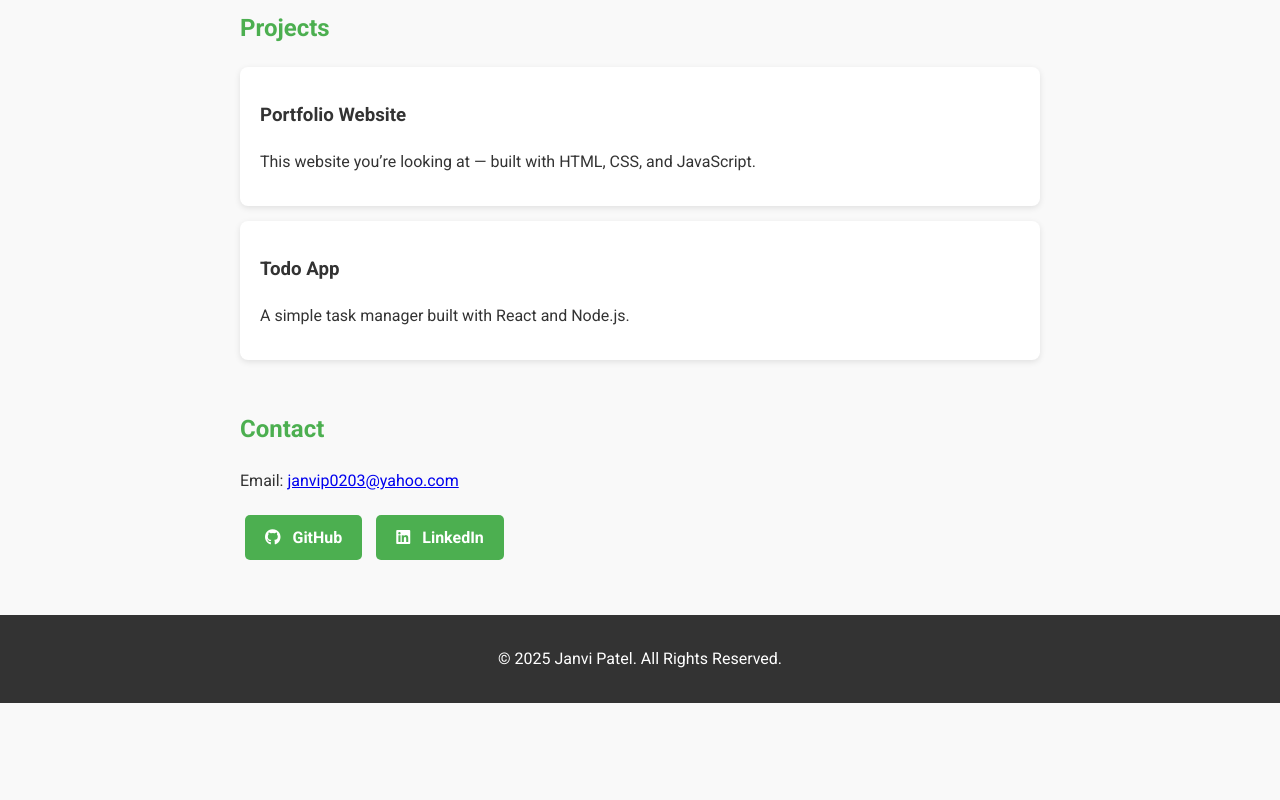
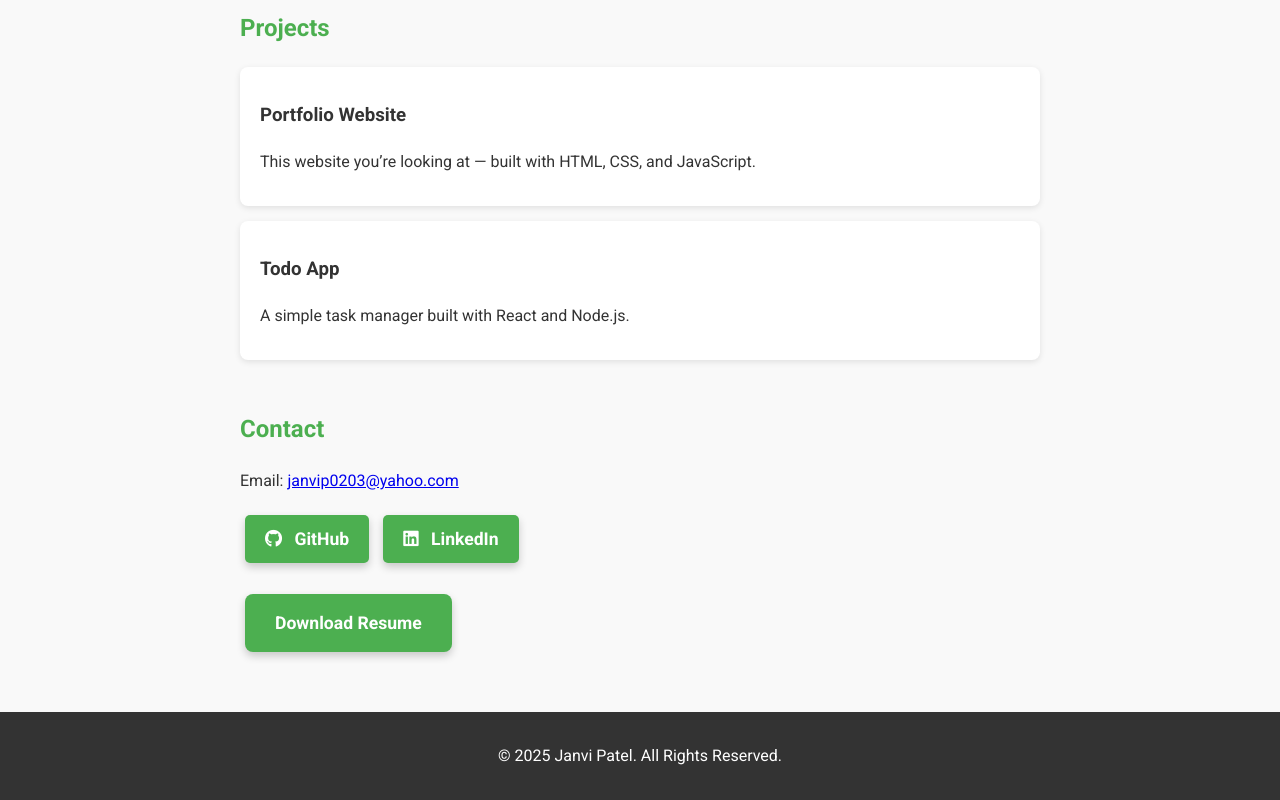
Before and after one commit to janvip0203/janvi-portfolio, a plain HTML site: page index.html in a window 1280 px wide. Shown: the part 664-1464 px from the top of the page. Before the commit the page ends 1367 px from the top, so only its background shows below. Drawn offline with Linux system fonts and the light colour scheme.

Commit message:
Made resume button bigger and more prominent

```diff
--- a/index.html
+++ b/index.html
@@ -70,6 +70,11 @@
         <i class="fab fa-linkedin"></i> LinkedIn
       </a>
     </div>
+
+    <!-- Resume Download Button -->
+    <p>
+      <a href="resume.pdf" download class="btn">Download Resume</a>
+    </p>
   </section>
 
   <footer>
--- a/style.css
+++ b/style.css
@@ -94,3 +94,25 @@ footer {
 html {
   scroll-behavior: smooth;
 }
+
+/* General Button Style */
+.btn {
+  display: inline-block;
+  margin: 10px 5px;
+  padding: 15px 30px;          /* bigger size */
+  background: #4CAF50;         /* green background */
+  color: white;
+  font-weight: bold;
+  font-size: 1.1rem;           /* slightly larger text */
+  border-radius: 8px;          /* rounder edges */
+  text-decoration: none;
+  transition: all 0.3s ease;
+  box-shadow: 0 4px 8px rgba(0,0,0,0.2);
+}
+
+/* Hover Effect */
+.btn:hover {
+  background: #45a049;          /* darker green */
+  transform: translateY(-4px);  /* slightly lift */
+  box-shadow: 0 6px 12px rgba(0,0,0,0.3);
+}
```
Also changed, not shown: 2 other files.
